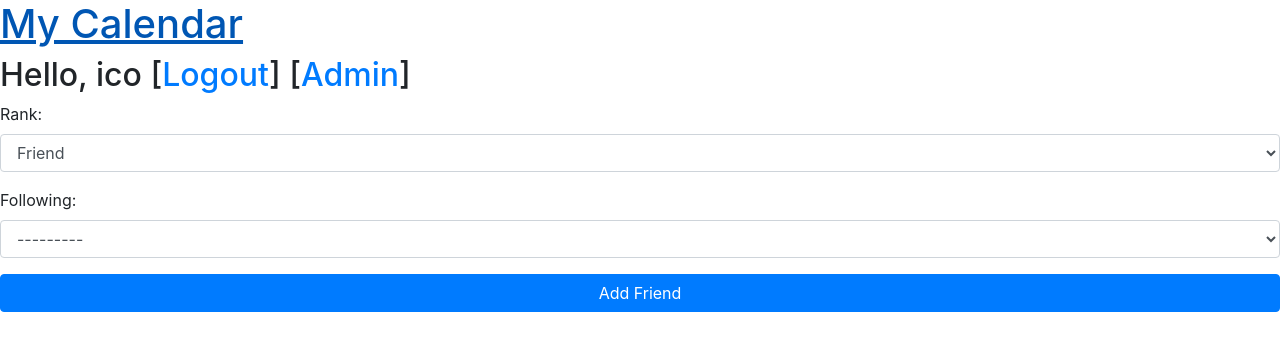
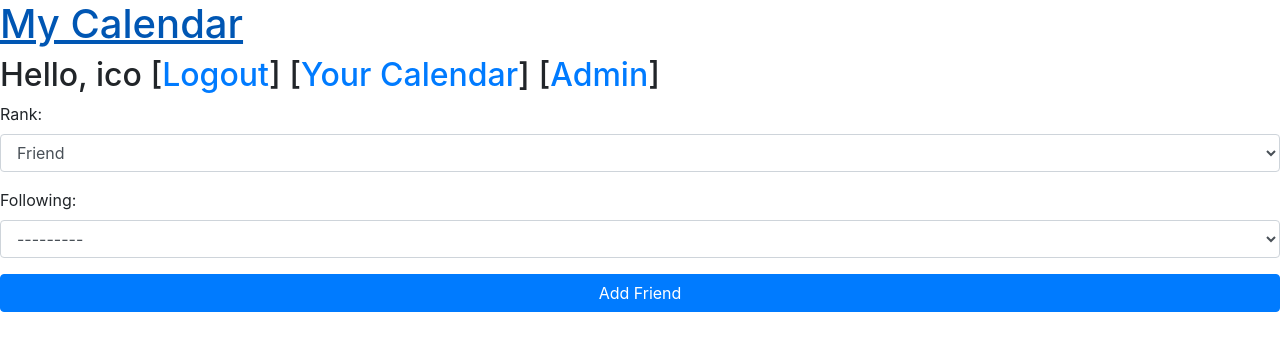
Before and after one commit to uprm-inso-4101-2020-2021-S1/semester-project-the-goats, a Django app: page /friends/add in a window 1280 px wide. Shown: the top 351 px of the page. Run offline with Django 3.2, Linux system fonts and the light colour scheme; a user stored in the database is signed in; data comes from the database, SQL or seed files in the repository; some libraries are stand-ins or nearby versions.

Commit message:
added button to view calendar after logged in

```diff
--- a/MyCalendar/templates/base.html
+++ b/MyCalendar/templates/base.html
@@ -26,6 +26,7 @@
                 {% if user.is_authenticated %}
                     Hello, {{ user.username }}
                     [<a href="{% url 'logout' %}">Logout</a>]
+                    [<a href="{% url 'calendarview' %}">Your Calendar</a>]
                 {% else %}
                     [<a href="{% url 'signup' %}">Sign Up</a>]
                     [<a href="{% url 'login' %}">Log in</a>]
```
